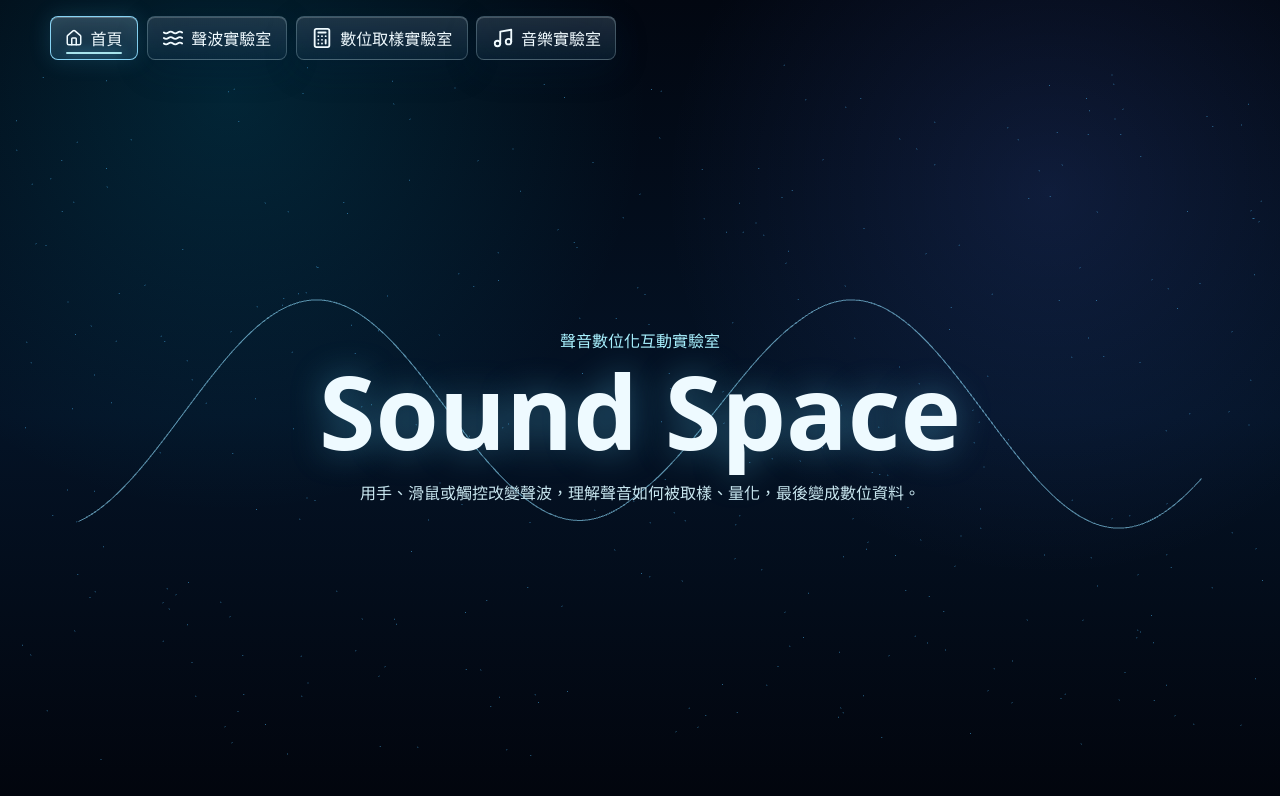
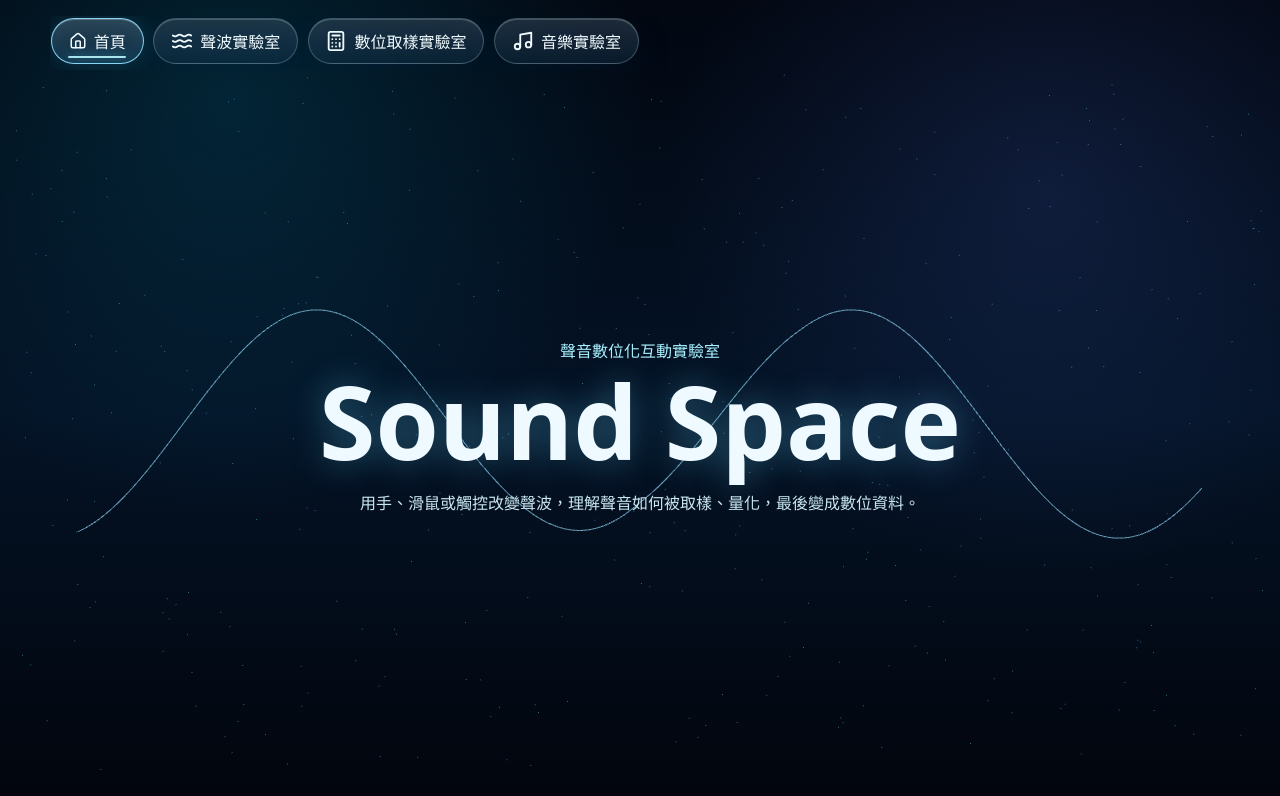
Before and after one commit to Jimmy-508/Sound-Space, a React (Vite) app: page / in a window 1280 px wide. Shown: the top 796 px of the page. Built offline with nearby package versions, Linux system fonts and the light colour scheme.

Commit message:
Fix waveform visibility and capsule navigation

```diff
--- a/src/styles.css
+++ b/src/styles.css
@@ -71,16 +71,30 @@ button:disabled {
   position: relative;
   z-index: 5;
   display: flex;
-  flex-wrap: wrap;
-  gap: 0.55rem;
+  flex-wrap: nowrap;
+  gap: 0.6rem;
   max-width: 1180px;
   margin: 0 auto;
+  overflow-x: auto;
+  overflow-y: hidden;
+  white-space: nowrap;
+  scrollbar-width: none;
+  -webkit-overflow-scrolling: touch;
+  overscroll-behavior-x: contain;
+  padding: 0.15rem 0.05rem 0.35rem;
+}
+
+.top-nav::-webkit-scrollbar {
+  display: none;
 }
 
 .top-nav button {
-  padding: 0 0.9rem;
+  flex: 0 0 auto;
+  min-height: 46px;
+  padding: 0 1.05rem;
   position: relative;
   overflow: hidden;
+  border-radius: 9999px;
   border-color: rgba(198, 244, 255, 0.26);
   background:
     linear-gradient(180deg, rgba(255, 255, 255, 0.11), rgba(255, 255, 255, 0.025)),
@@ -193,9 +207,17 @@ h1 {
 }
 
 .wave-canvas {
+  position: absolute;
+  inset: 0;
   width: 100%;
   height: 100%;
   min-height: 260px;
+}
+
+.wave-canvas canvas {
+  display: block;
+  width: 100%;
+  height: 100%;
 }
 
 .stage-caption {
@@ -470,8 +492,8 @@ progress {
   }
 
   .top-nav button {
-    flex: 1 1 144px;
-    padding: 0 0.55rem;
+    flex: 0 0 auto;
+    padding: 0 0.9rem;
   }
 
   .home {
--- a/src/visualization/WaveCanvas.tsx
+++ b/src/visualization/WaveCanvas.tsx
@@ -52,17 +52,27 @@ export function WaveCanvas({
     const camera = new THREE.OrthographicCamera(-1, 1, 1, -1, 0.1, 10);
     camera.position.z = 2;
 
-    const waveMaterial = new THREE.LineBasicMaterial({ color: 0x8fdfff, transparent: true, opacity: 0.95 });
-    const secondaryMaterial = new THREE.LineBasicMaterial({ color: 0x53a8ff, transparent: true, opacity: 0.52 });
+    const waveMaterial = new THREE.LineBasicMaterial({ color: 0x8fdfff, depthTest: false, transparent: true, opacity: 0.95 });
+    const secondaryMaterial = new THREE.LineBasicMaterial({ color: 0x53a8ff, depthTest: false, transparent: true, opacity: 0.52 });
     const pointMaterial = new THREE.PointsMaterial({
       color: 0xbef7ff,
+      depthTest: false,
       size: 0.025,
       transparent: true,
       opacity: 0.9,
       sizeAttenuation: false,
     });
+    const wavePointMaterial = new THREE.PointsMaterial({
+      color: 0xbef7ff,
+      depthTest: false,
+      size: 0.012,
+      transparent: true,
+      opacity: 0.58,
+      sizeAttenuation: false,
+    });
     const particleMaterial = new THREE.PointsMaterial({
       color: 0x4fbfff,
+      depthTest: false,
       size: 0.006,
       transparent: true,
       opacity: 0.5,
@@ -75,10 +85,16 @@ export function WaveCanvas({
     const particleGeometry = new THREE.BufferGeometry();
 
     const waveLine = new THREE.Line(waveGeometry, waveMaterial);
+    const wavePoints = new THREE.Points(waveGeometry, wavePointMaterial);
     const secondaryLine = new THREE.Line(secondaryGeometry, secondaryMaterial);
     const samplePoints = new THREE.Points(pointGeometry, pointMaterial);
     const particles = new THREE.Points(particleGeometry, particleMaterial);
-    scene.add(particles, secondaryLine, waveLine, samplePoints);
+    particles.renderOrder = 0;
+    secondaryLine.renderOrder = 1;
+    samplePoints.renderOrder = 2;
+    waveLine.renderOrder = 3;
+    wavePoints.renderOrder = 4;
+    scene.add(particles, secondaryLine, waveLine, wavePoints, samplePoints);
 
     const particlePositions = new Float32Array(360 * 3);
     for (let i = 0; i < 360; i += 1) {
@@ -90,7 +106,9 @@ export function WaveCanvas({
 
     const resize = () => {
       const rect = mount.getBoundingClientRect();
-      renderer.setSize(rect.width, rect.height, false);
+      const width = Math.max(1, Math.round(rect.width || mount.clientWidth));
+      const height = Math.max(1, Math.round(rect.height || mount.clientHeight));
+      renderer.setSize(width, height, false);
     };
     resize();
     const observer = new ResizeObserver(resize);
@@ -155,7 +173,9 @@ export function WaveCanvas({
       pointGeometry.setAttribute('position', new THREE.BufferAttribute(samples, 3));
       samplePoints.visible = current.mode === 'sample';
       secondaryLine.visible = current.mode === 'quantize' || current.mode === 'music';
+      wavePoints.visible = current.mode !== 'sample';
       waveMaterial.opacity = current.mode === 'home' ? 0.62 : 0.95;
+      wavePointMaterial.opacity = current.mode === 'home' ? 0.34 : 0.58;
     };
 
     animate();
@@ -172,6 +192,7 @@ export function WaveCanvas({
       waveMaterial.dispose();
       secondaryMaterial.dispose();
       pointMaterial.dispose();
+      wavePointMaterial.dispose();
       particleMaterial.dispose();
     };
   }, []);
```
